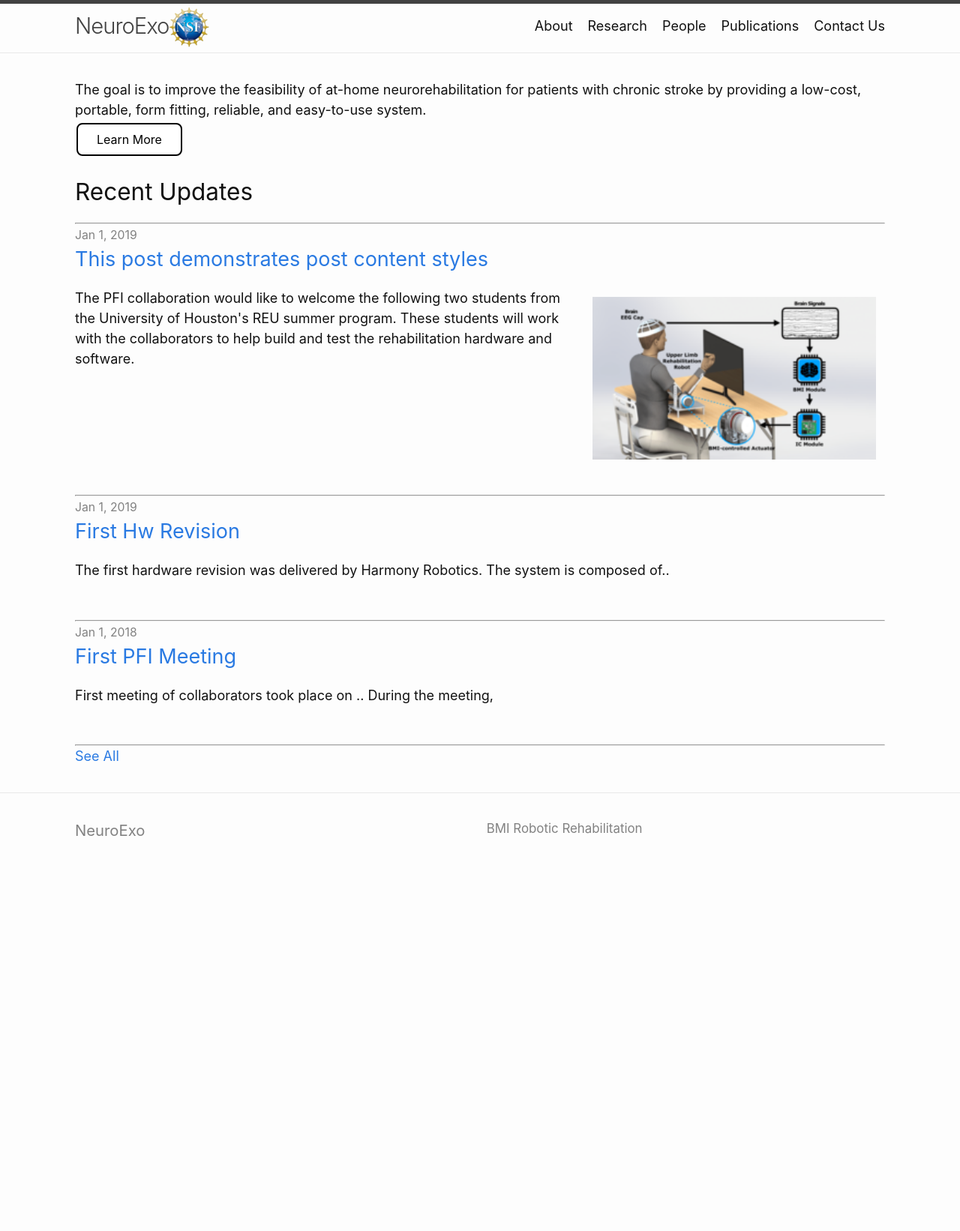
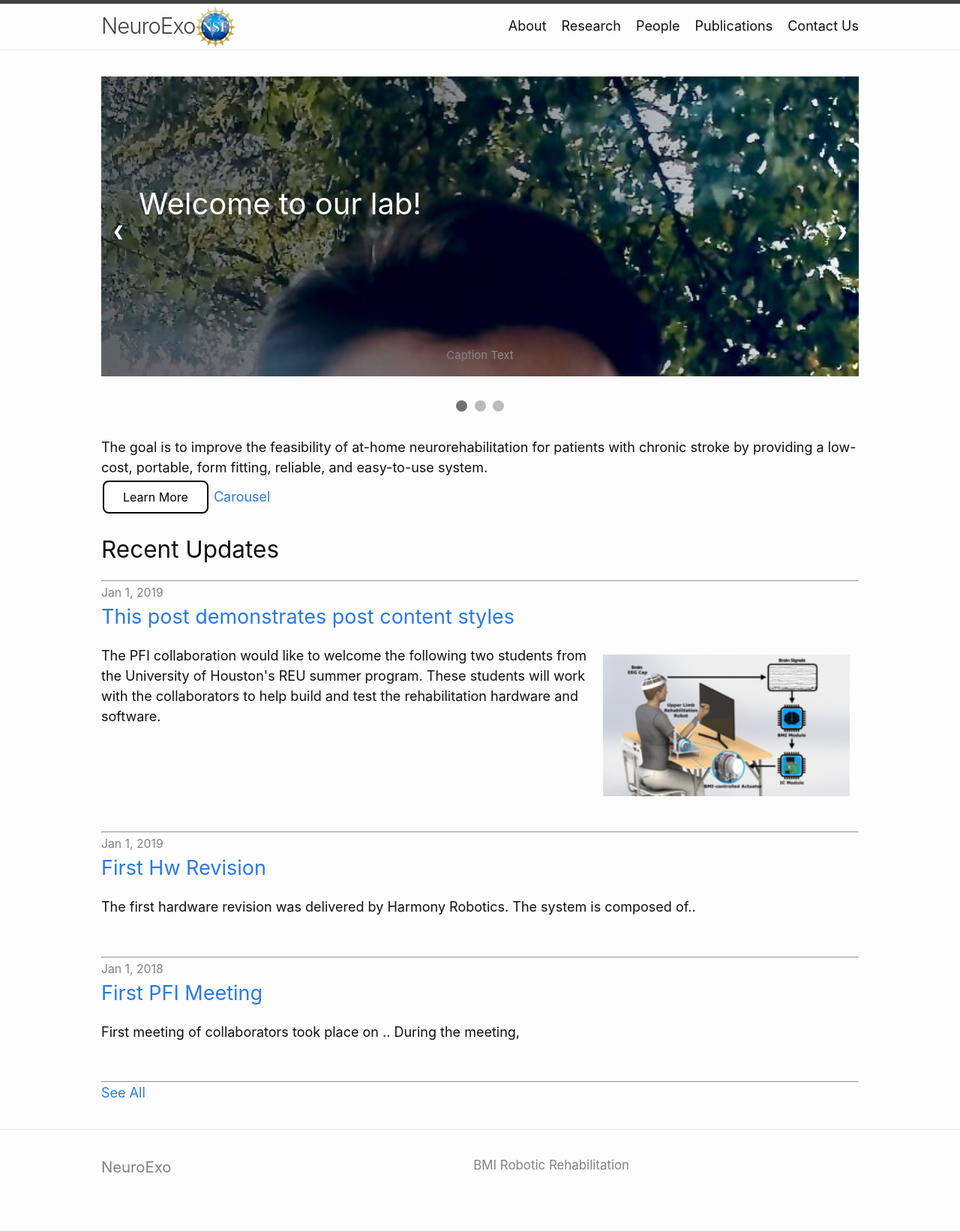
Before and after one commit to arcraik/neuroexo-website, a Jekyll site: the page built from index.html, in a window 1280 px wide. Shown: the whole page at 75% size. Built offline with Jekyll 4.4.1, drawn with Linux system fonts in a browser that asks for light colours; the list of posts is cut into pages by our own code; before the commit the page ends 1194 px from its top, so only the background shows below that.

Commit message:
Update index.html

```diff
--- a/index.html
+++ b/index.html
@@ -3,7 +3,56 @@ layout: home
 pagination:
   enabled: true
 ---
+<html>
+  <head>
+    <style>
+      * {box-sizing: border-box;}
+    </style>
+  </head>
+<body>
+<div class="slideshow-container">
 
+<div class="mySlides fade carousel-image ">
+  <div class="numbertext">1 / 3</div>
+  <img src="/photos/AKilicarslan.jpeg" style="width:100%">
+  <div class="text">Caption Text</div>
+  <div class="carousel-text">Welcome to our lab!</div>
+</div>
+
+<div class="mySlides fade carousel-image">
+  <div class="numbertext">2 / 3</div>
+  <img src="/photos/KSchmidt.JPG" style="width:100%">
+  <div class="text">Caption Two</div>
+  <div class="carousel-text">
+  Meet The People
+  <br>
+  <a class="button" href="/people/">Learn More</a>
+  </div>
+</div>
+
+<div class="mySlides fade carousel-image">
+  <div class="numbertext">3 / 3</div>
+  <img src="/photos/JContreras-Vidal.jpg" style="width:100%">
+  <div class="text">Caption Three</div>
+</div>
+
+<a class="prev" onclick="plusSlides(-1)">&#10094;</a>
+<a class="next" onclick="plusSlides(1)">&#10095;</a>
+
+</div>
+<br>
+
+<div style="text-align:center">
+  <span class="dot" onclick="currentSlide(1)"></span>
+  <span class="dot" onclick="currentSlide(2)"></span>
+  <span class="dot" onclick="currentSlide(3)"></span>
+</div>
+<br>
 The goal is to improve the feasibility of at-home neurorehabilitation for patients with chronic stroke by providing a low-cost, portable, form fitting, reliable, and easy-to-use system.
 <br>
 <a class="button" href="/about/">Learn More</a>
+
+<a href="/carousel/"> Carousel</a>
+</body>
+</html>
+<script src="/javascript/carousel.js"></script>
```
